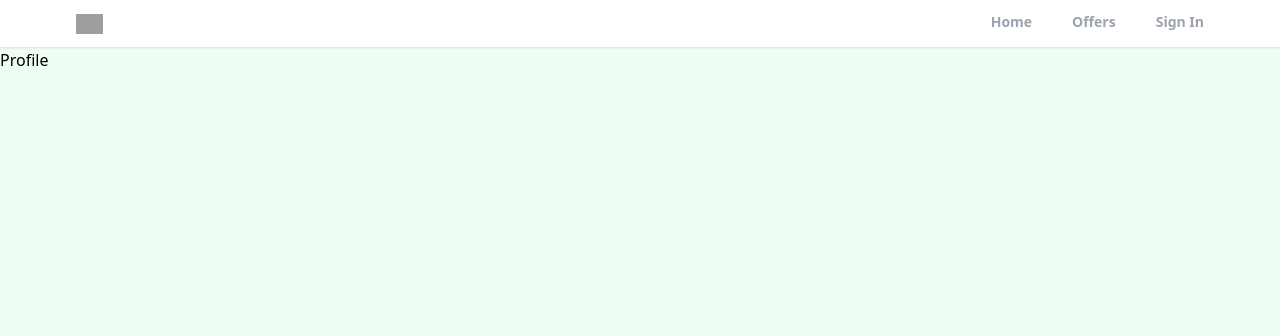
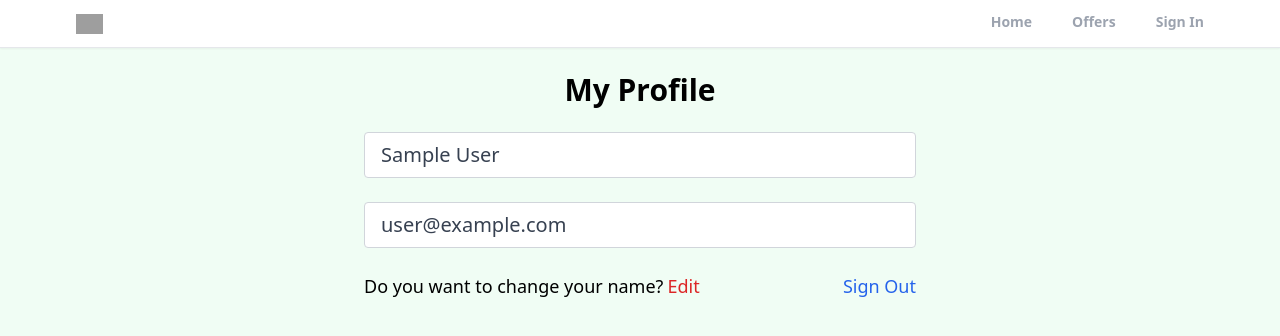
Before and after one commit to SuRiRONHeaRt/real-tor, a React (Vite) app: page /profile in a window 1280 px wide. Shown: the top 336 px of the page. Built offline with nearby package versions, Linux system fonts and the light colour scheme; no server answers; sample sign-in values are in the browser's storage; grey boxes are pictures that could not be loaded.

Commit message:
Created a Private Route and custom hook to protect the profile page and added Logout functionality

```diff
--- a/src/App.tsx
+++ b/src/App.tsx
@@ -9,6 +9,7 @@
 import Header from "./components/Header";
 import { ToastContainer, toast } from "react-toastify";
 import "react-toastify/dist/ReactToastify.css";
+import PrivateRoute from "./components/PrivateRoute";
 
 function App() {
   return (
@@ -17,7 +18,9 @@
         <Header />
         <Routes>
           <Route path="/" element={<Home />} />
-          <Route path="/profile" element={<Profile />} />
+          <Route path="/profile" element={<PrivateRoute />}>
+            <Route path="/profile" element={<Profile />} />
+          </Route>
           <Route path="/sign-in" element={<SignIn />} />
           <Route path="/sign-up" element={<SignUp />} />
           <Route path="/forgot-password" element={<ForgotPassword />} />
--- /dev/null
+++ b/src/components/PrivateRoute.tsx
@@ -0,0 +1,12 @@
+import { Outlet, Navigate } from "react-router-dom";
+import { useAuthStatus } from "../hooks/useAuthStatus";
+
+const PrivateRoute = () => {
+  const { loggedIn, loading } = useAuthStatus();
+  //   console.log("we are " + loggedIn, loading);
+  if (loading) return <h1>Loading...</h1>;
+
+  return loggedIn ? <Outlet /> : <Navigate to="/sign-in" />;
+};
+
+export default PrivateRoute;
--- /dev/null
+++ b/src/hooks/useAuthStatus.ts
@@ -0,0 +1,21 @@
+import { useEffect } from "react";
+import { useState } from "react";
+import { auth } from "../firebaseConfig";
+import { onAuthStateChanged } from "firebase/auth";
+
+const useAuthStatus = () => {
+  const [loggedIn, setLoggedIn] = useState(false);
+  const [loading, setLoading] = useState(true);
+
+  useEffect(() => {
+    onAuthStateChanged(auth, (user) => {
+      if (user) {
+        setLoggedIn(true);
+      }
+      setLoading(false);
+    });
+  }, []);
+  return { loggedIn, loading };
+};
+
+export { useAuthStatus };
--- a/src/pages/Profile.tsx
+++ b/src/pages/Profile.tsx
@@ -1,7 +1,88 @@
-import React from "react";
+import React, { useState } from "react";
+import { db, auth } from "../firebaseConfig";
+import { useNavigate } from "react-router-dom";
+
+interface UserData {
+  name: string;
+  email: string;
+}
 
 const Profile = () => {
-  return <div>Profile</div>;
+  const navigate = useNavigate();
+
+  const [formData, setFormData] = useState({
+    name: auth.currentUser?.displayName,
+    email: auth.currentUser?.email,
+  });
+
+  const { name, email } = formData as UserData;
+
+  const onLogout = () => {
+    auth.signOut();
+    navigate("/");
+  };
+
+  return (
+    <>
+      <section
+        className="max-w-6xl mx-auto flex
+      justify-center items-center flex-col"
+      >
+        <h1
+          className="text-3xl text-center
+        mt-6 font-bold"
+        >
+          My Profile
+        </h1>
+        <div className="w-full md:w-[50%] mt-6 px-3">
+          <form>
+            {/* name input */}
+            <input
+              className="w-full px-4 py-2 text-xl text-gray-700
+              bg-white border border-gray-300 rounded
+              transition duration-300 ease-in-out mb-6"
+              type="text"
+              id="name"
+              value={name}
+              disabled
+            />
+            {/* Email Input */}
+            <input
+              className="w-full px-4 py-2 text-xl text-gray-700
+              bg-white border border-gray-300 rounded
+              transition duration-300 ease-in-out mb-6"
+              type="email"
+              id="email"
+              value={email}
+              disabled
+            />
+            <div
+              className="flex justify-between whitespace-nowrap
+            text-sm sm:text-lg mb-6"
+            >
+              <p className="flex items-center">
+                Do you want to change your name?
+                <span
+                  className="text-red-600
+                hover:text-red-700 transition duration-200
+                ease-in-out ml-1 cursor-pointer"
+                >
+                  Edit
+                </span>
+              </p>
+              <p
+                onClick={onLogout}
+                className="text-blue-600 hover:text-blue-800
+              transition duration-200 ease-in-out cursor-pointer"
+              >
+                Sign Out
+              </p>
+            </div>
+          </form>
+        </div>
+      </section>
+    </>
+  );
 };
 
 export default Profile;
```
